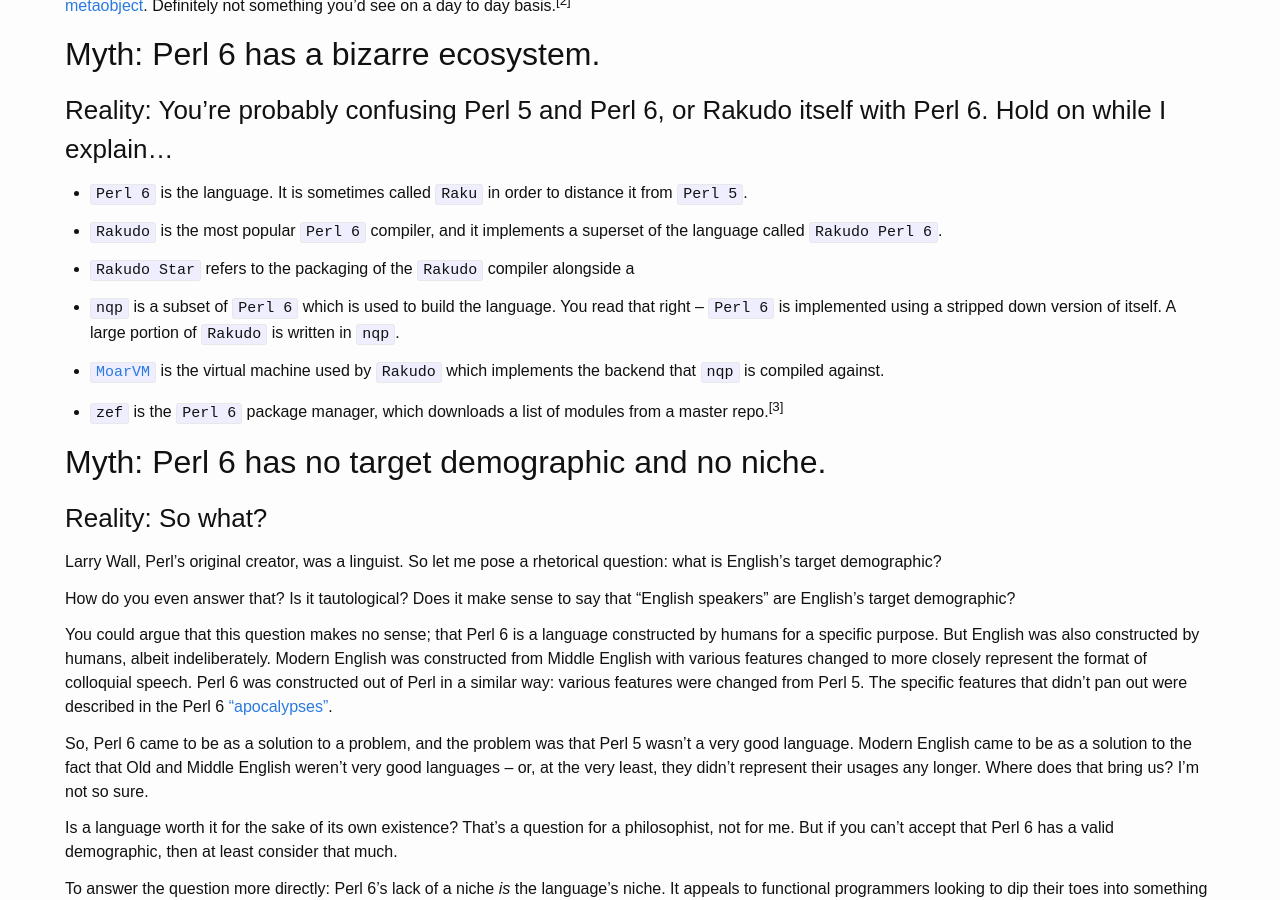
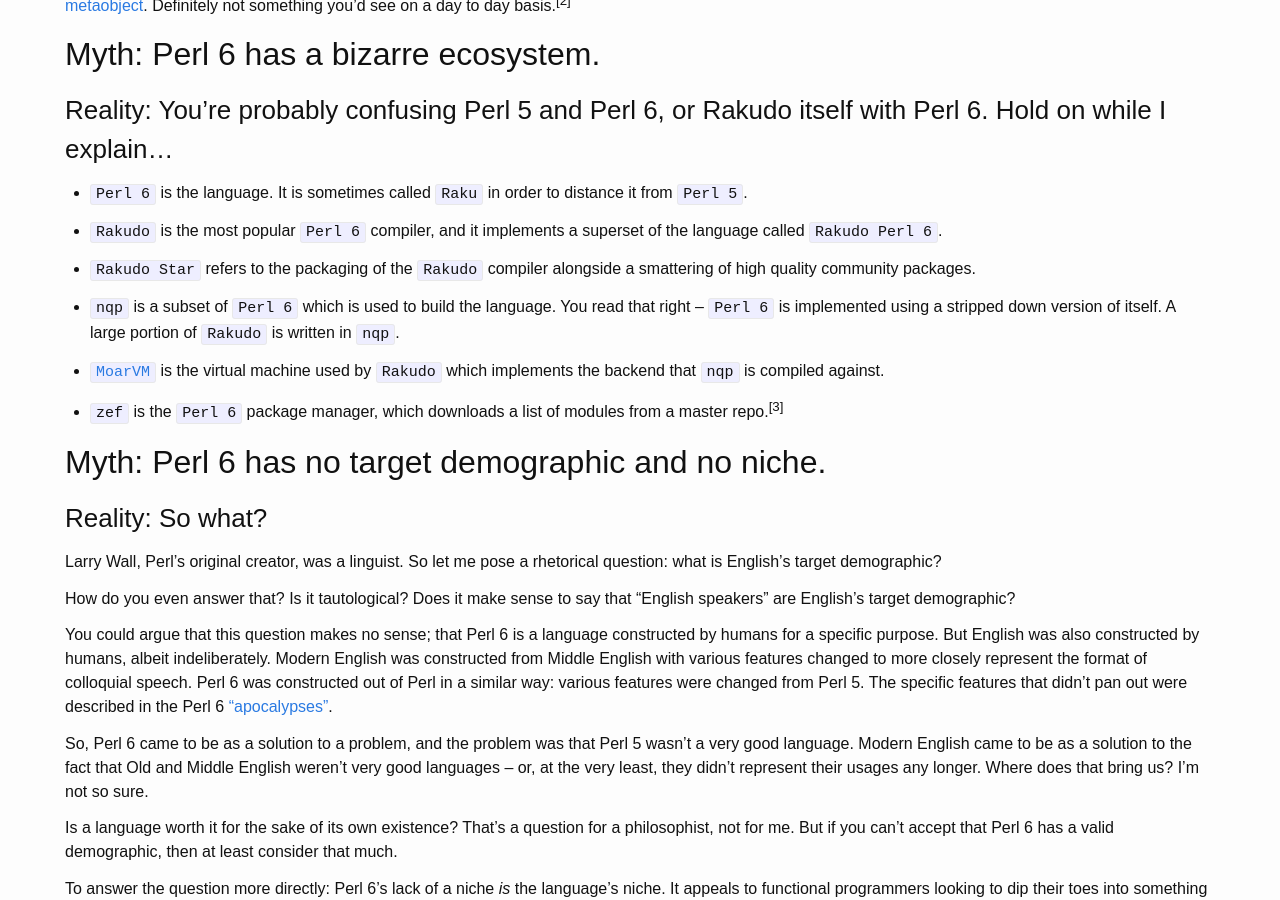
Before and after one commit to DataKinds/datakinds.github.io, a Jekyll site: the page built from _posts/2019-07-06-perl-6-is-cursed.md, in a window 1280 px wide and 900 px high, scrolled down 771 px. Built offline with Jekyll 4.4.1, drawn with Linux system fonts in a browser that asks for light colours.

Commit message:
didn't finish, again

```diff
--- a/_posts/2019-07-06-perl-6-is-cursed.md
+++ b/_posts/2019-07-06-perl-6-is-cursed.md
@@ -31,7 +31,7 @@
 
 * `Rakudo` is the most popular `Perl 6` compiler, and it implements a superset of the language called `Rakudo Perl 6`.
 
-* `Rakudo Star` refers to the packaging of the `Rakudo` compiler alongside a
+* `Rakudo Star` refers to the packaging of the `Rakudo` compiler alongside a smattering of high quality community packages.
 
 * `nqp` is a subset of `Perl 6` which is used to build the language. You read that right -- `Perl 6` is implemented using a stripped down version of itself. A large portion of `Rakudo` is written in `nqp`.
 
```
